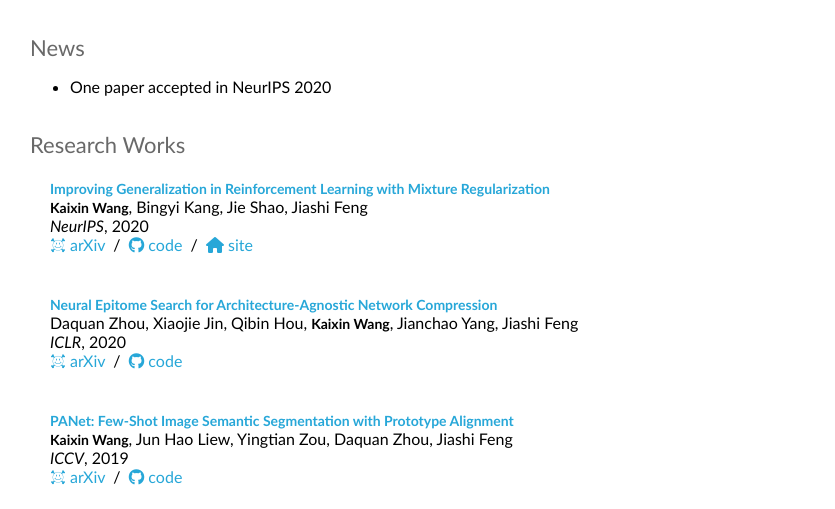
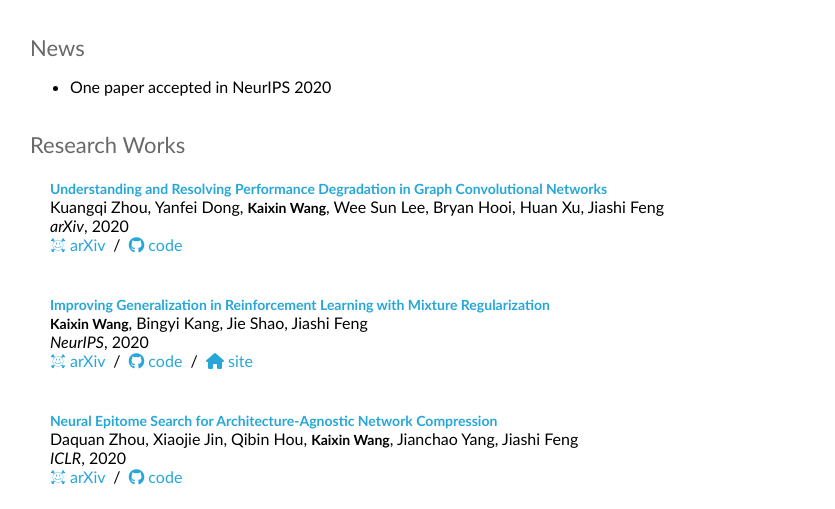
Before and after one commit to kaixin96/kaixin96.github.io, a plain HTML site: page index.html in a window 1280 px wide. Shown: the part 291-800 px from the top of the page, without its empty margins (185-1020 px from the left). Drawn offline with Linux system fonts and the light colour scheme; files whose address does not match are found by name.

Commit message:
update cv, NodeNorm paper, mixreg link

```diff
--- a/index.html
+++ b/index.html
@@ -44,7 +44,7 @@
                                     <p style="text-align:center">
                                         <a href="mailto:kaixin.wang@u.nus.edu"><i class="far fa-envelope"></i></a>
                                         &nbsp/&nbsp
-                                        <a href="cv/CV_20201022.pdf">CV</a> &nbsp/&nbsp
+                                        <a href="cv/CV_20200228.pdf">CV</a> &nbsp/&nbsp
                                         <a href="https://github.com/kaixin96"><i class="fab fa-github"></i></a>
                                     </p>
                                 </td>
@@ -91,8 +91,29 @@
 
                             <tr onmouseout="nerf_stop()" onmouseover="nerf_start()">
                                 <td style="padding:20px;width:75%;vertical-align:middle">
-                                    <a href="http://arxiv.org/abs/2010.10814">
-                                        <papertitle>Improving Generalization in Reinforcement Learning with Mixture Regularization
+                                    <a href="https://arxiv.org/abs/2006.07107">
+                                        <papertitle>Understanding and Resolving Performance Degradation in Graph
+                                            Convolutional Networks
+                                        </papertitle>
+                                    </a>
+                                    <br>
+                                    Kuangqi Zhou, Yanfei Dong, <strong>Kaixin Wang</strong>, Wee Sun Lee, Bryan Hooi,
+                                    Huan Xu, Jiashi Feng
+                                    <br>
+                                    <em>arXiv</em>, 2020
+                                    <br>
+                                    <a href="https://arxiv.org/abs/2006.07107"><i class="ai ai-arxiv"></i> arXiv</a>
+                                    &nbsp/&nbsp
+                                    <a href="https://github.com/miafei/NodeNorm"><i class="fab fa-github"></i> code</a>
+                                </td>
+                            </tr>
+
+                            <tr onmouseout="nerf_stop()" onmouseover="nerf_start()">
+                                <td style="padding:20px;width:75%;vertical-align:middle">
+                                    <a
+                                        href="https://papers.nips.cc/paper/2020/hash/5a751d6a0b6ef05cfe51b86e5d1458e6-Abstract.html">
+                                        <papertitle>Improving Generalization in Reinforcement Learning with Mixture
+                                            Regularization
                                         </papertitle>
                                     </a>
                                     <br>
@@ -179,7 +200,7 @@
                                             Volunteer: ICLR'20, ICML'20, NeurIPS'20
                                         </li>
                                         <li>
-                                            Reviewer: IEEE Transactions on Image Processing
+                                            Reviewer: ICML'21, IEEE Transactions on Image Processing
                                         </li>
                                     </ul>
                                 </td>
```
Also changed, not shown: 2 other files.
